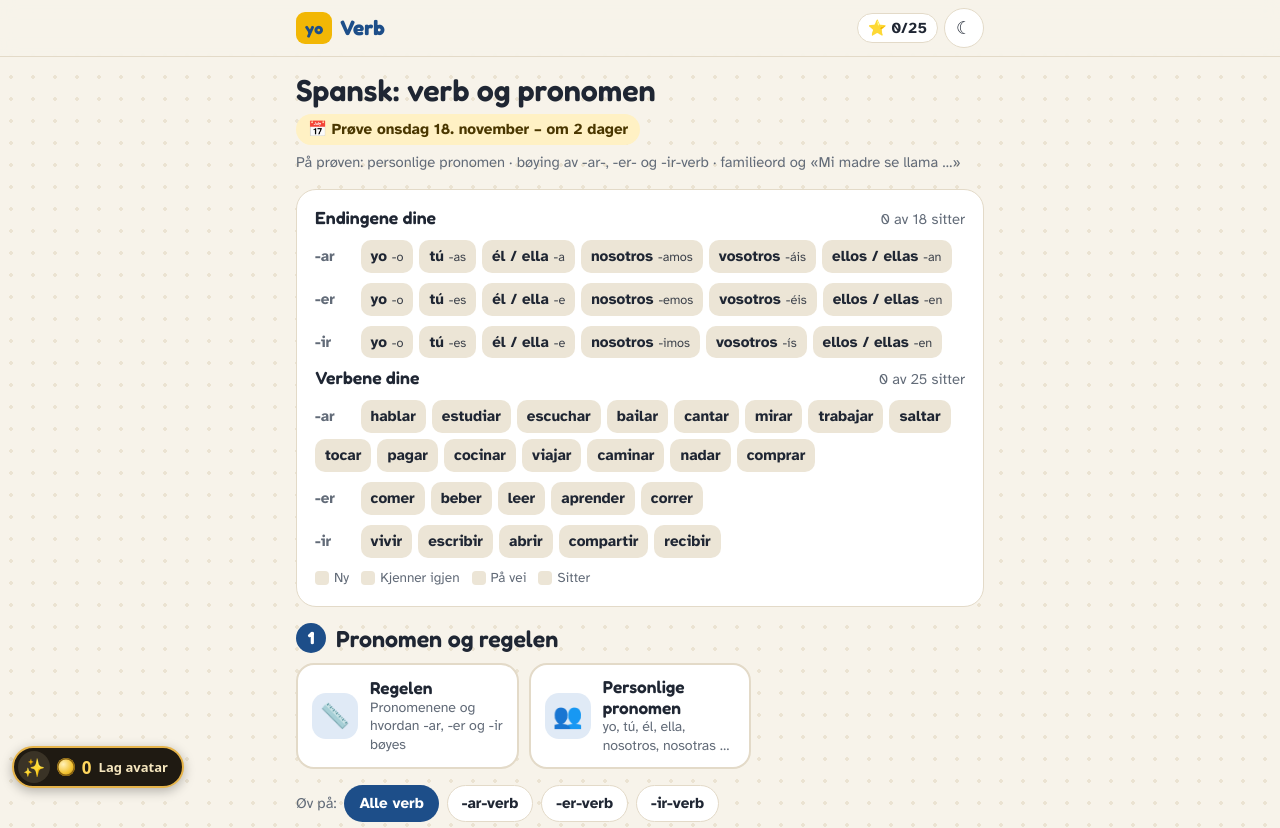
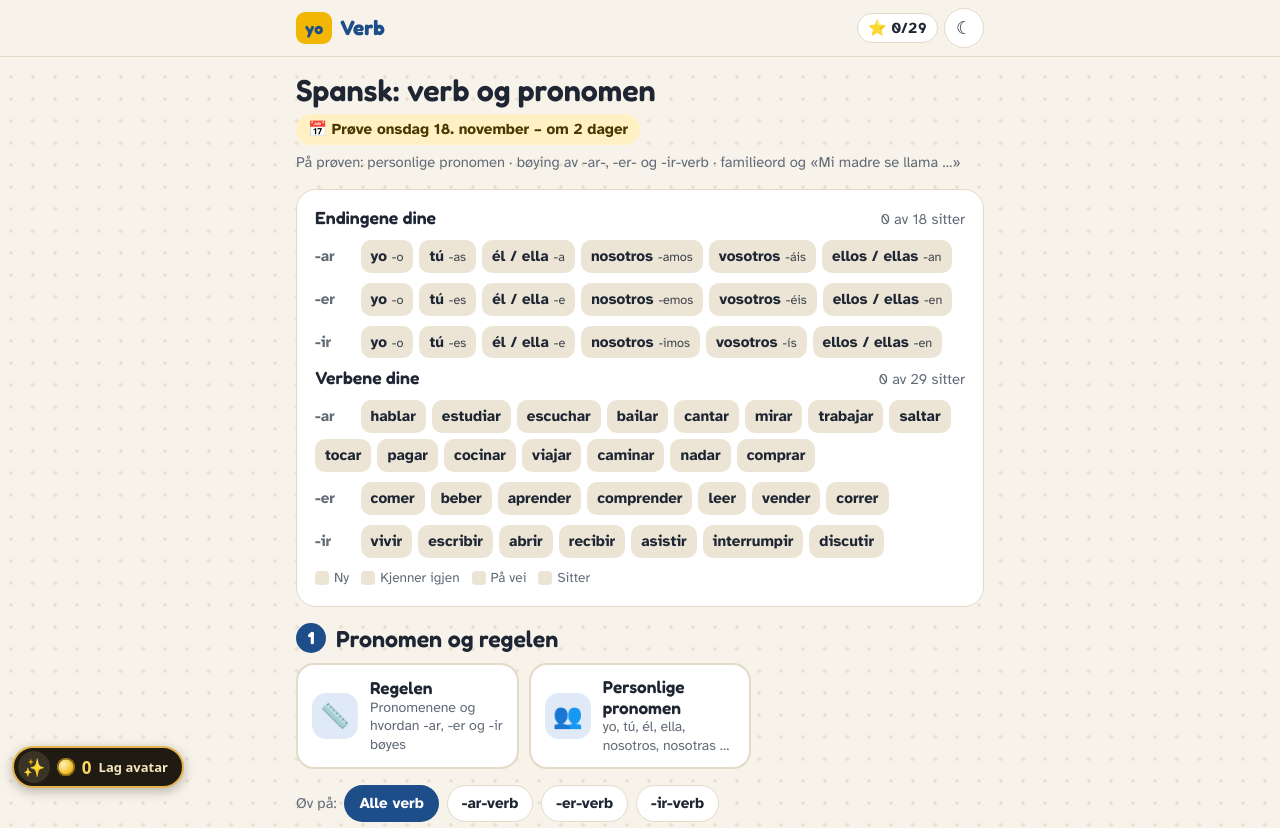
Before and after one commit to heitop/prover, a plain HTML site: page spansk-ar-verb.html in a window 1280 px wide. Shown: the top 828 px of the page. Drawn offline with Linux system fonts and the light colour scheme.

Commit message:
Spanske verb: verbene og øvearkene for -er og -ir fra skolen
Bytter de midlertidige -er/-ir-verbene med listene fra øvearkene
(comprender, vender, asistir, interrumpir, discutir m.fl.) og legger
inn øvearkene for -er- og -ir-verb med oppgåve A, B og C.

Co-Authored-By: Claude Opus 5.5 <noreply@anthropic.com>

```diff
--- a/felles/spill.js
+++ b/felles/spill.js
@@ -38,7 +38,7 @@ window.SPILL = [
     beskrivelse: "Gloseprøvene – nå: familien og «Mi madre se llama …» (18.11). Koble, velg, skriv, setninger og bøying" },
   { fag: "Spansk", ikon: "🗣️", tittel: "Spanske verb", fil: "spansk-ar-verb.html", trinn: [8], lagt: "2026-11-11",
     prover: [{ dato: "2026-11-18", navn: "Spanskprøve: pronomen, verb og familien" }],
-    beskrivelse: "Personlige pronomen og regelrette -ar-, -er- og -ir-verb: regelen, bøying, finn personen, oversetting, øvearket og prøveprøve" },
+    beskrivelse: "Personlige pronomen og regelrette -ar-, -er- og -ir-verb: regelen, bøying, finn personen, oversetting, øvearkene (-ar, -er, -ir) og prøveprøve" },
   { fag: "Samfunnsfag", ikon: "⚖️", tittel: "Kampen for rettigheter", fil: "revolusjon.html", trinn: [8], lagt: "2026-11-12",
     beskrivelse: "Opplysningstiden, den franske revolusjonen og Napoleon: omgrep, standssamfunnet, filosofene, tidslinja og prøveprøve" },
   { fag: "Samfunnsfag", ikon: "🦉", tittel: "Tidsreisen", fil: "tidsreisen.html", trinn: [8], lagt: "2026-11-12",
--- a/spansk-ar-verb.html
+++ b/spansk-ar-verb.html
@@ -15,7 +15,7 @@
    VERBENE – -ar-verbene er fra øvearket og PowerPointen.
    NYE VERB? Legg dem inn i lista under. Gruppen (-ar, -er, -ir) finnes ut fra endingen,
    og alle øvingene, tabellene og prøveprøven tar dem med automatisk.
-   -er- og -ir-verbene under er vanlige lærebokverb – bytt dem ut med ordlista fra skolen.
+   -er- og -ir-verbene er fra øvearkene om regelrette -er- og -ir-verb.
    es   infinitiv på spansk
    no   norsk betydning slik den vises
    pres norsk presens (brukes i setningene: «Jeg ___ spansk»)
@@ -41,19 +41,23 @@ const VERB = [
   { es: "nadar",    no: "å svømme",            pres: "svømmer",   alt: ["symja", "symje", "svømma"],                    obj: [["bien", "godt"], ["en el mar", "i havet"]] },
   { es: "comprar",  no: "å kjøpe / å handle",  pres: "kjøper",    alt: ["kjøpa", "handla", "handle"],                   obj: [["pan", "brød"], ["una pizza", "en pizza"]] },
 
-  /* -er-verb */
-  { es: "comer",    no: "å spise",             pres: "spiser",    alt: ["eta", "ete"],                                  obj: [["una pizza", "en pizza"], ["pan", "brød"], ["mucho", "mye"], ["en casa", "hjemme"]] },
+  /* -er-verb (øvearket om regelrette -er-verb) */
+  { es: "comer",    no: "å spise / å ete",     pres: "spiser",    alt: ["eta", "ete"],                                  obj: [["una manzana", "et eple"], ["pizza", "pizza"], ["pan", "brød"], ["mucho", "mye"]] },
   { es: "beber",    no: "å drikke",            pres: "drikker",   alt: ["drikka"],                                      obj: [["agua", "vann"], ["leche", "melk"], ["café", "kaffe"]] },
-  { es: "leer",     no: "å lese",              pres: "leser",     alt: ["lesa"],                                        obj: [["un libro", "en bok"], ["el periódico", "avisen"], ["mucho", "mye"]] },
-  { es: "aprender", no: "å lære",              pres: "lærer",     alt: ["læra", "lære seg"],                            obj: [["español", "spansk"], ["inglés", "engelsk"], ["mucho", "mye"]] },
-  { es: "correr",   no: "å løpe / å springe",  pres: "løper",     alt: ["springa", "springe", "spring", "lope", "laupa", "springa"], obj: [["mucho", "mye"], ["en el parque", "i parken"], ["rápido", "fort"]] },
+  { es: "aprender", no: "å lære",              pres: "lærer",     alt: ["læra", "lære seg"],                            obj: [["español", "spansk"], ["mucho en la escuela", "mye på skolen"], ["inglés", "engelsk"]] },
+  { es: "comprender", no: "å forstå",          pres: "forstår",   alt: ["forstå", "skjønne", "skjøna", "meine"],        obj: [["español", "spansk"], ["la pregunta", "spørsmålet"], ["el libro", "boka"]] },
+  { es: "leer",     no: "å lese",              pres: "leser",     alt: ["lesa"],                                        obj: [["un libro", "en bok"], ["el periódico", "avisen"], ["español", "spansk"]] },
+  { es: "vender",   no: "å selge",             pres: "selger",    alt: ["selje", "selja", "selga"],                     obj: [["manzanas", "epler"], ["pan", "brød"], ["la casa", "huset"]] },
+  { es: "correr",   no: "å springe / å løpe",  pres: "springer",  alt: ["springa", "spring", "løpe", "løpa", "lope"],  obj: [["mucho", "mye"], ["en el parque", "i parken"], ["rápido", "fort"]] },
 
-  /* -ir-verb */
-  { es: "vivir",    no: "å bo / å leve",       pres: "bor",       alt: ["bu", "leva"],                                  obj: [["en Noruega", "i Norge"], ["en Madrid", "i Madrid"], ["en una casa", "i et hus"]] },
-  { es: "escribir", no: "å skrive",            pres: "skriver",   alt: ["skriva"],                                      obj: [["una carta", "et brev"], ["un libro", "en bok"], ["en español", "på spansk"]] },
-  { es: "abrir",    no: "å åpne",              pres: "åpner",     alt: ["opna", "opne"],                                obj: [["la puerta", "døra"], ["la ventana", "vinduet"]] },
-  { es: "compartir", no: "å dele",             pres: "deler",     alt: ["dela"],                                        obj: [["la pizza", "pizzaen"], ["la comida", "maten"]] },
-  { es: "recibir",  no: "å få / å motta",      pres: "får",       alt: ["motta", "ta imot", "ta imot"],                 obj: [["un regalo", "en gave"], ["una carta", "et brev"]] },
+  /* -ir-verb (øvearket om regelrette -ir-verb) */
+  { es: "vivir",    no: "å bo",                pres: "bor",       alt: ["bu", "leve", "leva"],                          obj: [["en Noruega", "i Norge"], ["en Madrid", "i Madrid"], ["en Oslo", "i Oslo"], ["en España", "i Spania"]] },
+  { es: "escribir", no: "å skrive",            pres: "skriver",   alt: ["skriva"],                                      obj: [["una carta", "et brev"], ["un libro", "en bok"], ["en español", "på spansk"], ["una lista", "en liste"]] },
+  { es: "abrir",    no: "å åpne",              pres: "åpner",     alt: ["opne", "opna"],                                obj: [["la puerta", "døra"], ["las ventanas", "vinduene"], ["la ventana", "vinduet"]] },
+  { es: "recibir",  no: "å ta imot / å få",    pres: "får",       alt: ["ta imot", "motta", "få", "ta i mot"],          obj: [["regalos", "gaver"], ["un mensaje", "en melding"], ["una carta", "et brev"]] },
+  { es: "asistir",  no: "å delta / å være til stede", pres: "deltar", alt: ["vere til stades", "vera til stades", "være til stede", "delta"], obj: [["a la clase", "i timen"], ["a la fiesta", "på festen"]] },
+  { es: "interrumpir", no: "å avbryte",        pres: "avbryter",  alt: ["avbryta"],                                     obj: [["la clase", "timen"], ["a María", "María"], ["", ""]] },
+  { es: "discutir", no: "å diskutere",         pres: "diskuterer", alt: ["diskutera", "drøfte", "krangle"],             obj: [["el libro", "boka"], ["mucho", "mye"], ["", ""]] },
 ];
 
 /* Personlige pronomen (side 19 i spanskboka). */
@@ -101,7 +105,9 @@ const SUBJ = [
 ];
 
 /* Øvearket, akkurat som på papiret (oppgåve A, B og C). */
-const ARK = {
+/* Øvearkene, akkurat som på papiret (oppgåve A, B og C). Nytt ark: legg til en blokk her. */
+const ARKER = {
+  ar: { tittel: "Øvearket: -ar-verb",
     A: [
       { s: "Yo",       v: "hablar",   o: "español",       no: "Eg snakkar spansk." },
       { s: "Tú",       v: "bailar",   o: "bien",          no: "Du dansar godt." },
@@ -124,6 +130,55 @@ const ARK = {
       { no: "Du og María dansar.",          s: "Tú y María",    v: "bailar",  o: "" },
       { no: "María og Pedro dansar tango.", s: "María y Pedro", v: "bailar",  o: "tango" },
     ],
+  },
+  er: { tittel: "Øvearket: -er-verb",
+    A: [
+      { s: "Yo",       v: "comer",      o: "una manzana",         no: "Eg et eit eple." },
+      { s: "Tú",       v: "beber",      o: "agua",                no: "Du drikk vatn." },
+      { s: "María",    v: "comprender", o: "español",             no: "María meinar/forstår spansk." },
+      { s: "Nosotros", v: "aprender",   o: "mucho en la escuela", no: "Vi lærer mye på skulen." },
+      { s: "Vosotros", v: "correr",     o: "en el parque",        no: "Dokker springer i parken." },
+      { s: "Ellos",    v: "leer",       o: "un libro",            no: "Dei les ein bok." },
+    ],
+    B: [
+      { v: "beber", p: 1, o: "leche" }, { v: "comer", p: 0, o: "pizza" }, { v: "leer", p: 5, o: "el periódico" },
+      { v: "aprender", p: 3, o: "español hoy" }, { v: "correr", p: 4, o: "mucho" }, { v: "vender", p: 2, o: "manzanas" },
+    ],
+    C: [
+      { no: "Eg et.",                       s: "Yo",            v: "comer",    o: "" },
+      { no: "Du drikk vatn.",               s: "Tú",            v: "beber",    o: "agua" },
+      { no: "Vi lærer spansk.",             s: "Nosotros",      v: "aprender", o: "español" },
+      { no: "Han springer.",                s: "Él",            v: "correr",   o: "" },
+      { no: "Pedro et.",                    s: "Pedro",         v: "comer",    o: "" },
+      { no: "Min venn og eg les spansk.",   s: "Mi amigo y yo", v: "leer",     o: "español" },
+      { no: "Du og María et.",              s: "Tú y María",    v: "comer",    o: "" },
+      { no: "María og Pedro les ein bok.",  s: "María y Pedro", v: "leer",     o: "un libro" },
+    ],
+  },
+  ir: { tittel: "Øvearket: -ir-verb",
+    A: [
+      { s: "Yo",       v: "vivir",    o: "en Noruega", no: "Eg bur i Noreg." },
+      { s: "Tú",       v: "escribir", o: "una carta",  no: "Du skriv eit brev." },
+      { s: "María",    v: "abrir",    o: "la puerta",  no: "María opnar døra." },
+      { s: "Nosotros", v: "recibir",  o: "regalos",    no: "Vi får gåver." },
+      { s: "Vosotros", v: "escribir", o: "en español", no: "Dokker skriv på spansk." },
+      { s: "Ellos",    v: "vivir",    o: "en Madrid",  no: "Dei bur i Madrid." },
+    ],
+    B: [
+      { v: "escribir", p: 1, o: "una lista" }, { v: "vivir", p: 0, o: "en Oslo" }, { v: "abrir", p: 5, o: "las ventanas" },
+      { v: "recibir", p: 3, o: "un mensaje" }, { v: "vivir", p: 4, o: "en España" }, { v: "escribir", p: 2, o: "un libro" },
+    ],
+    C: [
+      { no: "Eg bur.",                        s: "Yo",            v: "vivir",    o: "" },
+      { no: "Du skriv eit brev.",             s: "Tú",            v: "escribir", o: "una carta" },
+      { no: "Vi opnar døra.",                 s: "Nosotros",      v: "abrir",    o: "la puerta" },
+      { no: "Han bur i Noreg.",               s: "Él",            v: "vivir",    o: "en Noruega" },
+      { no: "Pedro skriv.",                   s: "Pedro",         v: "escribir", o: "" },
+      { no: "Min venn og eg bur i Noreg.",    s: "Mi amigo y yo", v: "vivir",    o: "en Noruega" },
+      { no: "Du og María opnar døra.",        s: "Tú y María",    v: "abrir",    o: "la puerta" },
+      { no: "María og Pedro skriv eit brev.", s: "María y Pedro", v: "escribir", o: "una carta" },
+    ],
+  },
 };
 </script>
 <style>
@@ -514,7 +569,7 @@ function home() {
     <div class="stephead"><span class="num">5</span><h2>Prøv deg</h2></div>
     <div class="modes">
       ${mode("prove", "🏁", "Prøveprøve", "20 oppgaver: pronomen, -ar/-er/-ir, setninger og familien – uten hjelp", pst("prove"))}
-      ${mode("ark", "📄", "Øvearket (-ar)", "Akkurat de 20 oppgavene fra arket", pst("ark"))}
+      ${Object.keys(ARKER).map(id => mode(`ark:${id}`, "📄", `Øvearket (-${id})`, "Akkurat de 20 oppgavene fra arket", pst(id === "ar" ? "ark" : "ark-" + id))).join("")}
       <a class="mode" href="spansk-gloser.html"><span class="ic">👪</span><span><b>Familieordene</b><small>Øv på familien og «Mi madre se llama …» i Spanske gloser →</small></span></a>
     </div>
   </section>
@@ -945,11 +1000,12 @@ const MODES = {
     const ps = persRekke(8), vs = verbRekke(8);
     startQuiz({ title: "Oversett til spansk", again: "omsetC", bestKey: "omsetC", items: ps.map((p, i) => itOmsetC(vs[i], p)) });
   },
-  ark() {
+  ark(id) {
+    const ARK = ARKER[id] || ARKER.ar, bk = id && id !== "ar" ? "ark-" + id : "ark";
     const A = ARK.A.map(x => { const s = subjOf(x.s), v = byEs(x.v); return Object.assign(itBoyA(v, s.p, s, { es: x.o, no: "" }, x.no), { del: "Oppgåve A" }); });
     const B = ARK.B.map(x => Object.assign(itFinnB(byEs(x.v), x.p, x.o), { del: "Oppgåve B" }));
     const C = ARK.C.map(x => { const s = subjOf(x.s), v = byEs(x.v); return Object.assign(itOmsetC(v, s.p, s, { es: x.o, no: "" }, x.no), { del: "Oppgåve C" }); });
-    startQuiz({ title: "Øvearket", again: "ark", bestKey: "ark", items: [...A, ...B, ...C] });
+    startQuiz({ title: ARK.tittel, again: `ark:${id || "ar"}`, bestKey: bk, items: [...A, ...B, ...C] });
   },
   /* Som prøven: pronomen, bøying av alle tre verbgruppene, finn personen, oversetting og familien. */
   prove() {
@@ -1084,7 +1140,7 @@ const ACT = {
   home, kort, koble, regel, tabell,
   velgVerb: () => MODES.velgVerb(), skrivVerb: () => MODES.skrivVerb(), velgForm: () => MODES.velgForm(),
   boyA: () => MODES.boyA(), finnB: () => MODES.finnB(), betyr: () => MODES.betyr(), omsetC: () => MODES.omsetC(),
-  ark: () => MODES.ark(), prove: () => MODES.prove(), pron: () => MODES.pron(),
+  ark: id => MODES.ark(id || "ar"), prove: () => MODES.prove(), pron: () => MODES.pron(),
   grp(g) { S.grp = g; save(); const y = window.scrollY; home(); window.scrollTo(0, y); },
   theme() { S.theme = erMork() ? "light" : "dark"; save(); applyTheme(); },
   regelVerb(es) { S.regel = es; save(); const y = window.scrollY; regel(); window.scrollTo(0, y); },
```
Lines whose indentation alone changed are shown as unchanged.
